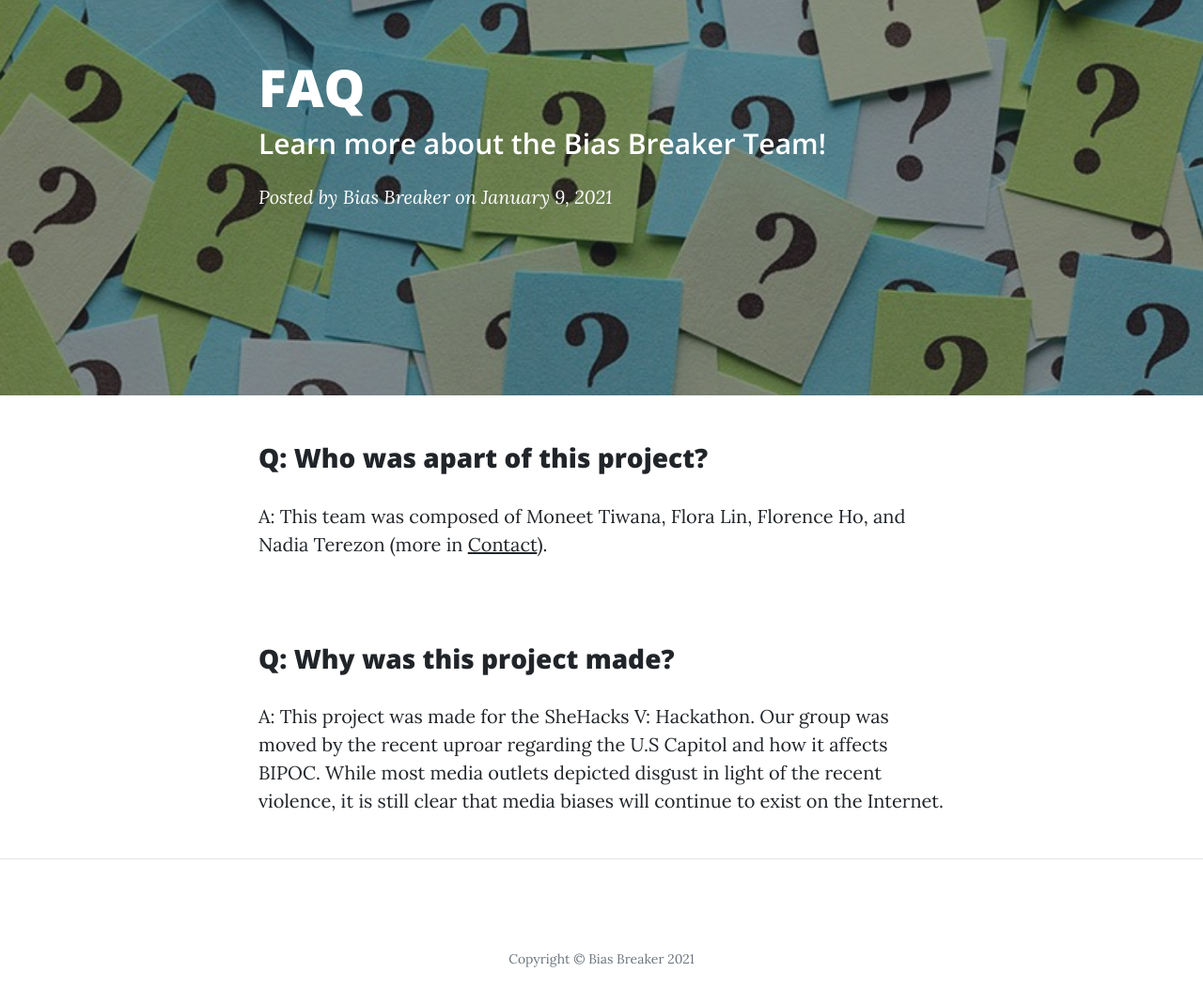
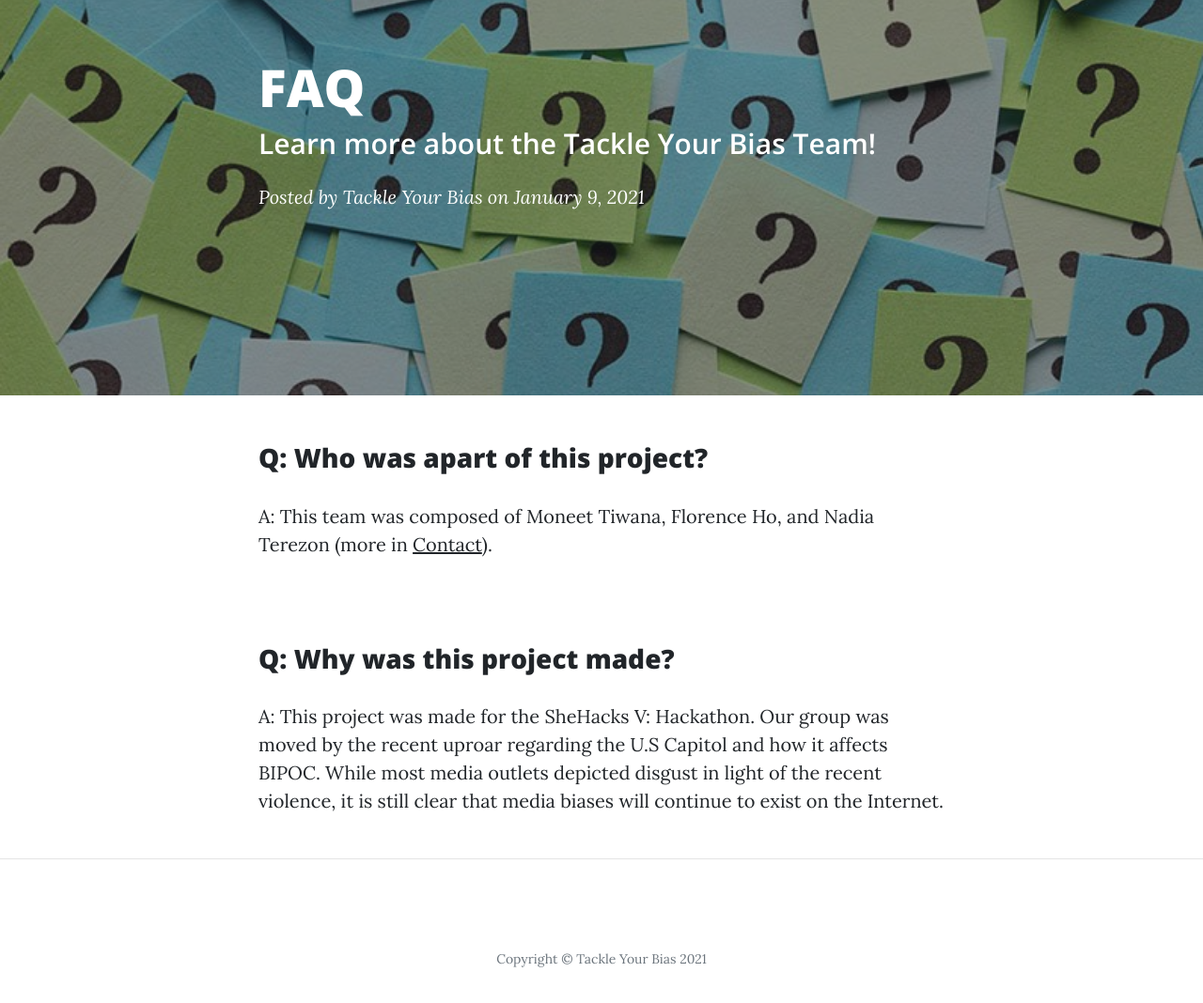
Before and after one commit to mtiwana4/tackleyourbias, a website: page faq.html in a window 1280 px wide. Shown: the part 140-1208 px from the top of the page at 94% size. Drawn offline with nearby package versions, Linux system fonts and the light colour scheme.

Commit message:
change to tackle

```diff
--- a/faq.html
+++ b/faq.html
@@ -60,9 +60,9 @@
         <div class="col-lg-8 col-md-10 mx-auto">
           <div class="post-heading">
             <h1>FAQ</h1>
-            <h2 class="subheading">Learn more about the Bias Breaker Team!</h2>
+            <h2 class="subheading">Learn more about the Tackle Your Bias Team!</h2>
             <span class="meta">Posted by
-              <a href="#">Bias Breaker</a>
+              <a href="#">Tackle Your Bias</a>
               on January 9, 2021</span>
           </div>
         </div>
@@ -78,7 +78,7 @@
 
           <h3>Q: Who was apart of this project?</h3>
 
-          <p>A: This team was composed of Moneet Tiwana, Flora Lin, Florence Ho, and Nadia Terezon (more in <a href="contact.html">Contact</a>).</p>
+          <p>A: This team was composed of Moneet Tiwana, Florence Ho, and Nadia Terezon (more in <a href="contact.html">Contact</a>).</p>
 
           <br><br>
 
@@ -106,7 +106,7 @@
           <ul class="list-inline text-center">
 
           </ul>
-          <p class="copyright text-muted">Copyright &copy; Bias Breaker 2021</p>
+          <p class="copyright text-muted">Copyright &copy; Tackle Your Bias 2021</p>
         </div>
       </div>
     </div>
```
